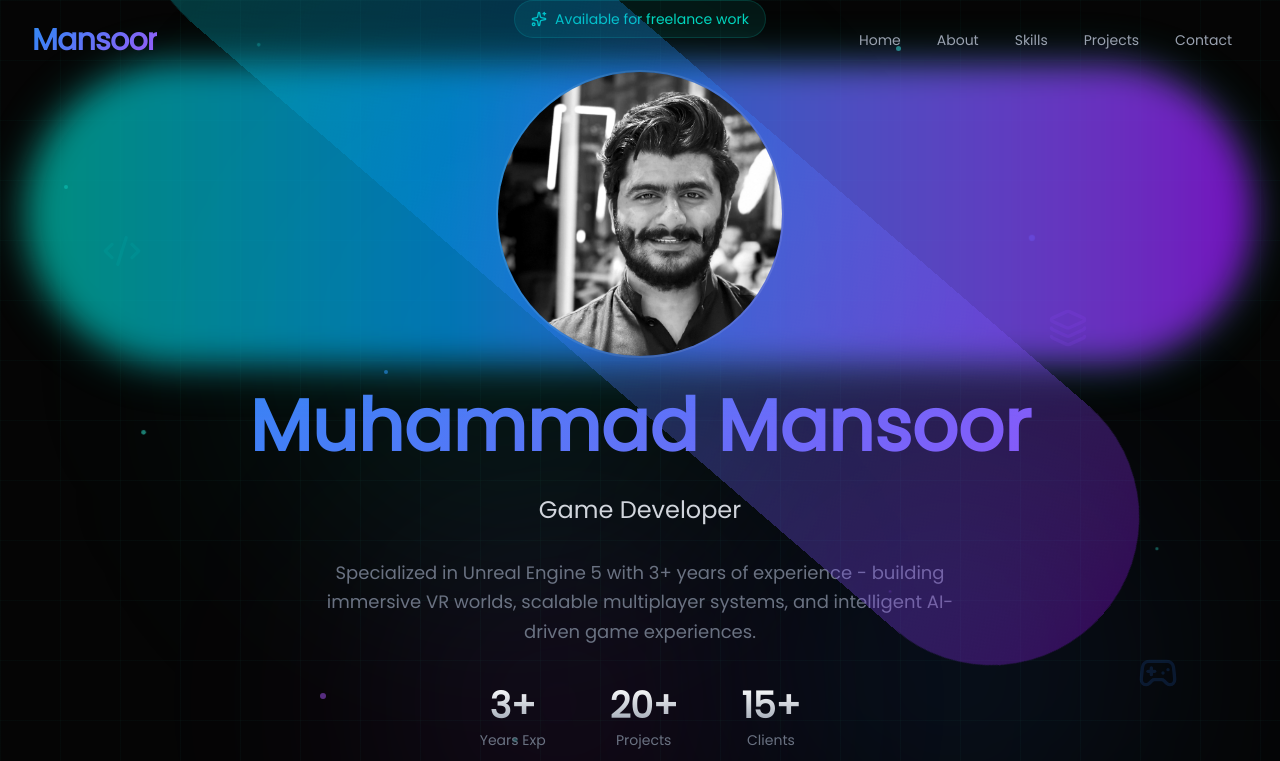
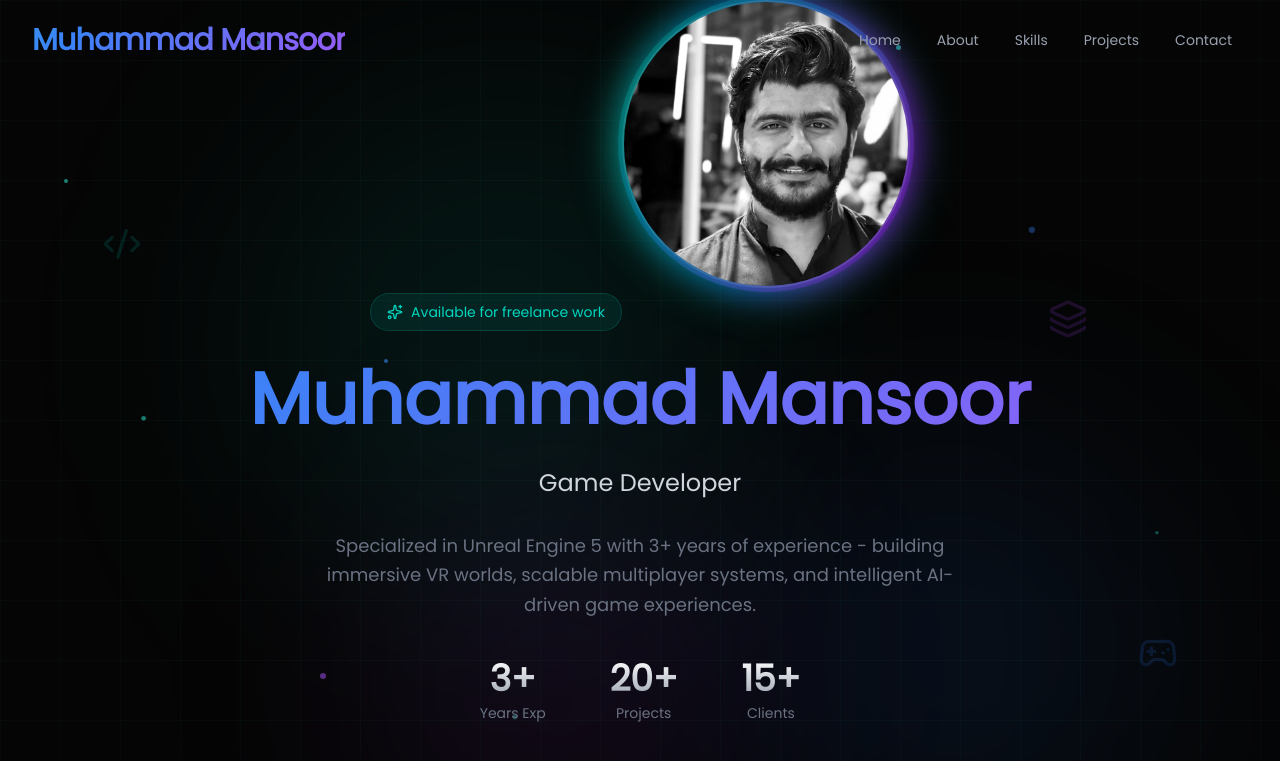
Before and after one commit to Mansoor1619/MansoorPortfolioWebsite, a React (Vite) app: page / in a window 1280 px wide. Shown: the top 761 px of the page. Built offline with nearby package versions, Linux system fonts and the light colour scheme.

Commit message:
Revert "Fix profile image centering on desktop, shorten header branding"
This reverts commit 21a1ea40d5be1c0f55f4838eaf1b41df844a0e43.

```diff
--- a/src/components/Hero.tsx
+++ b/src/components/Hero.tsx
@@ -99,13 +99,13 @@ const Hero: React.FC = () => {
           </div>
 
           {/* Profile Image */}
-          <div className="mb-8 relative flex justify-center">
+          <div className="mb-8 relative inline-block">
             <div className="absolute -inset-1 bg-gradient-to-r from-teal-500 via-blue-500 to-purple-600 rounded-full blur-lg opacity-75 animate-glow-pulse"></div>
             <div className="absolute -inset-1 bg-gradient-to-r from-teal-500 via-blue-500 to-purple-600 rounded-full animate-spin opacity-30" style={{ animationDuration: '6s' }}></div>
             <img
               src={personalData.avatar}
               alt={personalData.name}
-              className="w-64 h-64 md:w-72 md:h-72 rounded-full block relative z-10 object-cover object-[center_20%] border-2 border-white/10"
+              className="w-64 h-64 md:w-72 md:h-72 rounded-full mx-auto relative z-10 object-cover object-[center_20%] border-2 border-white/10"
             />
           </div>
 
--- a/src/components/Navbar.tsx
+++ b/src/components/Navbar.tsx
@@ -31,7 +31,7 @@ const Navbar: React.FC = () => {
         <div className="flex items-center justify-between h-16 md:h-20">
           <div className="flex-shrink-0 group">
             <h1 className="text-2xl md:text-3xl font-bold gradient-text tracking-tight">
-              Mansoor
+              Muhammad Mansoor
             </h1>
           </div>
 
```
